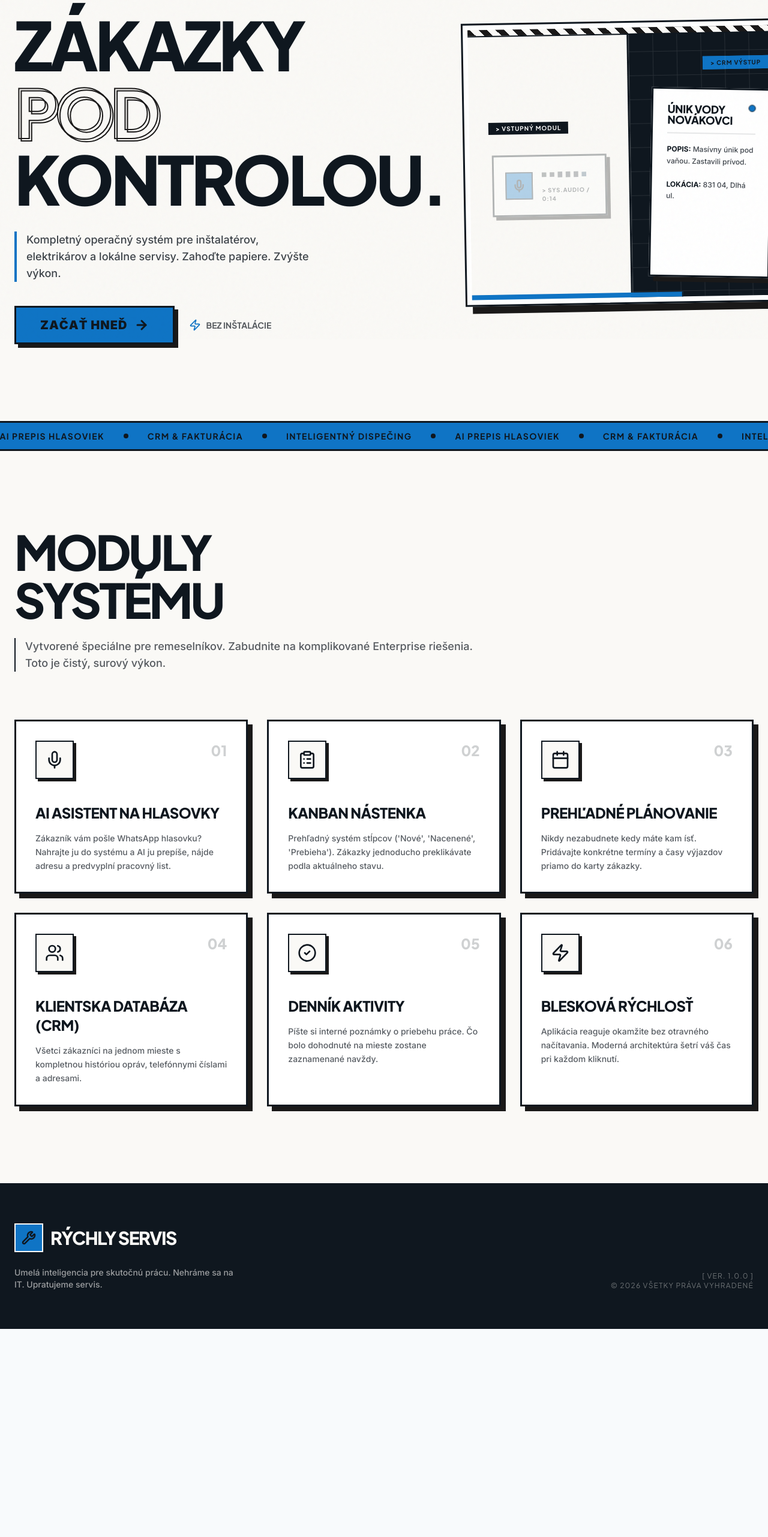
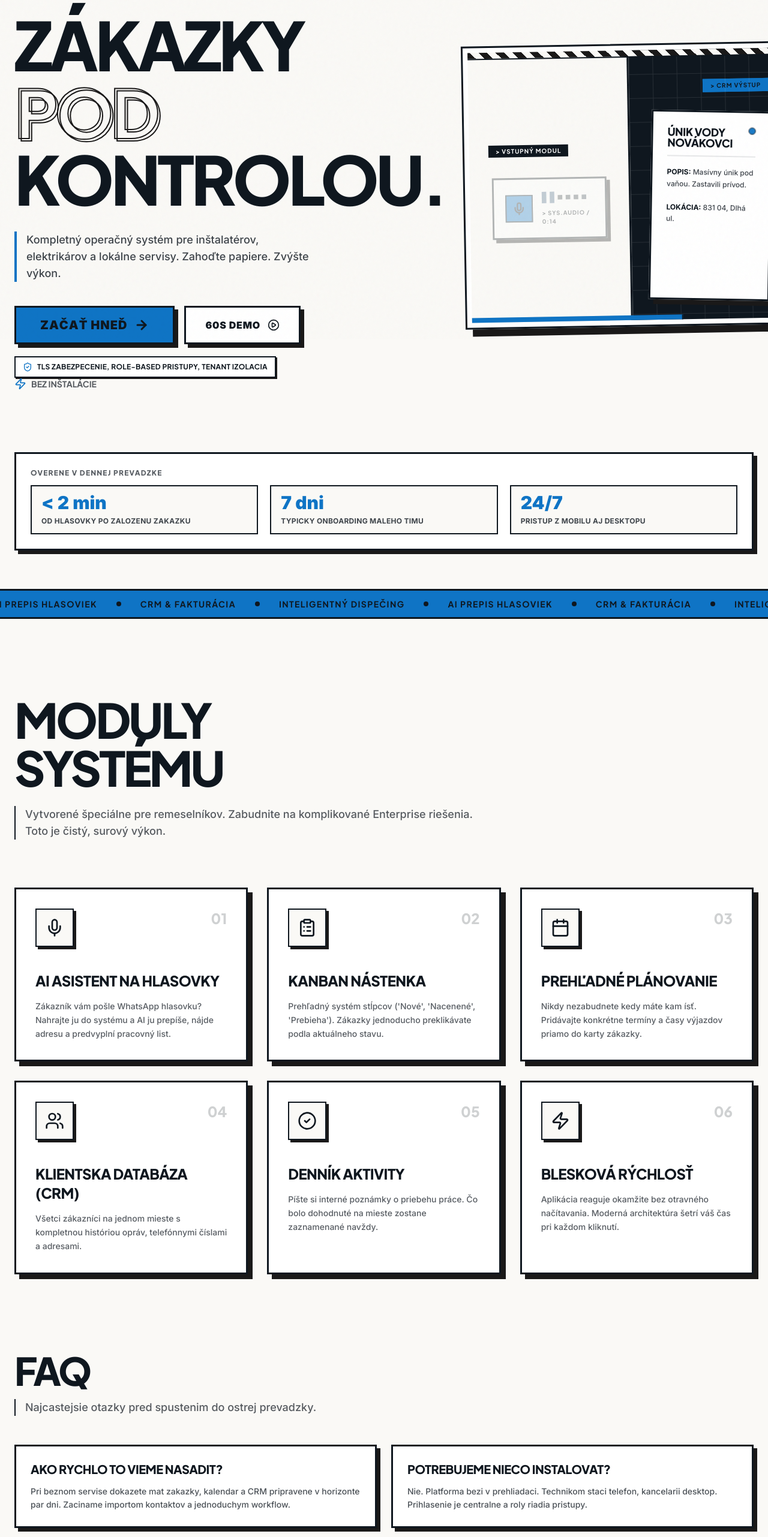
Before and after one commit to Dospalko/plumbside, a Next.js app in the folder frontend/: page / in a window 1280 px wide. Shown: the part 234-2797 px from the top of the page at 60% size. Before the commit the page ends 2450 px from the top, so only its background shows below. Built offline with nearby package versions, Linux system fonts and the light colour scheme.

Commit message:
Improve landing conversion sections and add security headers

```diff
--- a/frontend/next.config.ts
+++ b/frontend/next.config.ts
@@ -1,7 +1,36 @@
 import type { NextConfig } from "next";
 
 const nextConfig: NextConfig = {
-  /* Vercel handles build optimization automatically */
+  async headers() {
+    return [
+      {
+        source: "/(.*)",
+        headers: [
+          {
+            key: "X-Frame-Options",
+            value: "DENY",
+          },
+          {
+            key: "X-Content-Type-Options",
+            value: "nosniff",
+          },
+          {
+            key: "Referrer-Policy",
+            value: "strict-origin-when-cross-origin",
+          },
+          {
+            key: "Permissions-Policy",
+            value: "camera=(), microphone=(), geolocation=()",
+          },
+          {
+            key: "Content-Security-Policy",
+            value:
+              "default-src 'self'; script-src 'self' 'unsafe-inline' 'unsafe-eval'; style-src 'self' 'unsafe-inline'; img-src 'self' data: blob: https:; font-src 'self' data:; connect-src 'self' https:; frame-ancestors 'none'; base-uri 'self'; form-action 'self'",
+          },
+        ],
+      },
+    ];
+  },
 };
 
 export default nextConfig;
--- a/frontend/src/app/page.tsx
+++ b/frontend/src/app/page.tsx
@@ -2,7 +2,7 @@
 
 import { useEffect, useState } from "react";
 import Link from "next/link";
-import { ArrowRight, Wrench, CheckCircle2, Mic, ClipboardList, Calendar, Users, Zap } from "lucide-react";
+import { ArrowRight, Wrench, CheckCircle2, Mic, ClipboardList, Calendar, Users, Zap, ShieldCheck, PlayCircle } from "lucide-react";
 import { motion, useScroll, useTransform } from "framer-motion";
 
 export default function LandingPage() {
@@ -70,22 +70,51 @@ export default function LandingPage() {
               Kompletný operačný systém pre inštalatérov, elektrikárov a lokálne servisy. Zahoďte papiere. Zvýšte výkon.
             </p>
 
-            <div className="flex flex-col sm:flex-row gap-6 items-start sm:items-center">
+            <div className="flex flex-col sm:flex-row gap-4 items-start sm:items-center">
               <Link href="/login" className="w-full sm:w-auto">
                 <button className="w-full h-16 px-10 bg-primary text-foreground font-black text-xl uppercase tracking-wider border-[3px] border-foreground shadow-[6px_6px_0px_#1a1919] hover:shadow-[2px_2px_0px_#1a1919] hover:translate-x-[4px] hover:translate-y-[4px] transition-all flex items-center justify-center gap-3">
                   ZAČAŤ HNEĎ <ArrowRight className="w-6 h-6 stroke-[3]" />
                 </button>
               </Link>
-              <div className="flex items-center gap-2 font-heading text-sm text-foreground/70 font-bold uppercase self-center sm:self-auto mt-4 sm:mt-0">
-                <Zap className="h-5 w-5 text-primary" />
-                <span>Bez inštalácie</span>
-              </div>
+              <a href="#demo" className="w-full sm:w-auto">
+                <button className="w-full h-16 px-8 bg-white text-foreground font-black text-base uppercase tracking-wider border-[3px] border-foreground shadow-[6px_6px_0px_#1a1919] hover:shadow-[2px_2px_0px_#1a1919] hover:translate-x-[4px] hover:translate-y-[4px] transition-all flex items-center justify-center gap-3">
+                  60s Demo <PlayCircle className="w-5 h-5" />
+                </button>
+              </a>
+            </div>
+
+            <div className="mt-5 inline-flex items-center gap-2 border-[2px] border-foreground bg-white px-3 py-2 shadow-[2px_2px_0px_#1a1919]">
+              <ShieldCheck className="h-4 w-4 text-primary" />
+              <span className="font-heading text-xs font-bold uppercase tracking-wide text-foreground">
+                TLS zabezpecenie, role-based pristupy, tenant izolacia
+              </span>
+            </div>
+
+            <div className="flex items-center gap-2 font-heading text-sm text-foreground/70 font-bold uppercase self-center sm:self-auto mt-4 sm:mt-0">
+              <Zap className="h-5 w-5 text-primary" />
+              <span>Bez inštalácie</span>
             </div>
           </div>
 
           {/* Hero Visual (Demo Component) */}
-          <div className="flex-1 w-full">
+          <div id="demo" className="flex-1 w-full">
             <HeroDemo />
+          </div>
+        </section>
+
+        <section className="px-6 max-w-[1400px] mx-auto -mt-6 mb-16">
+          <div className="w-full bg-white border-[3px] border-foreground shadow-[6px_6px_0px_#1a1919] p-4 md:p-6">
+            <p className="font-heading text-[11px] md:text-xs font-black uppercase tracking-widest text-foreground/70 mb-3">
+              Overene v dennej prevadzke
+            </p>
+            <div className="grid grid-cols-1 md:grid-cols-3 gap-3 md:gap-5">
+              {TRUST_ITEMS.map((item) => (
+                <div key={item.label} className="border-[2px] border-foreground bg-[#FAF9F6] px-4 py-3">
+                  <p className="text-2xl md:text-3xl font-black text-primary leading-none">{item.value}</p>
+                  <p className="mt-2 text-xs font-bold uppercase tracking-wide text-foreground/80">{item.label}</p>
+                </div>
+              ))}
+            </div>
           </div>
         </section>
 
@@ -110,7 +139,7 @@ export default function LandingPage() {
         </div>
 
         {/* Features Section Container */}
-        <section className="py-32 px-6 max-w-[1400px] mx-auto">
+        <section id="moduly" className="py-32 px-6 max-w-[1400px] mx-auto">
           <div className="mb-20 max-w-3xl">
             <h2 className="text-[3rem] md:text-[5rem] font-black uppercase tracking-tighter leading-[1.0] text-foreground mb-6">
               MODULY<br/>SYSTÉMU
@@ -132,6 +161,26 @@ export default function LandingPage() {
                 <h3 className="text-2xl font-black uppercase tracking-tight text-foreground mb-4">{feature.title}</h3>
                 <p className="font-sans font-medium text-sm text-foreground/70 leading-relaxed flex-1">{feature.description}</p>
               </div>
+            ))}
+          </div>
+        </section>
+
+        <section id="faq" className="pb-28 px-6 max-w-[1400px] mx-auto">
+          <div className="mb-12 max-w-3xl">
+            <h2 className="text-[2.5rem] md:text-[4rem] font-black uppercase tracking-tighter leading-[1.0] text-foreground mb-4">
+              FAQ
+            </h2>
+            <p className="font-sans font-medium text-lg text-foreground/70 border-l-[2px] border-foreground pl-4">
+              Najcastejsie otazky pred spustenim do ostrej prevadzky.
+            </p>
+          </div>
+
+          <div className="grid md:grid-cols-2 gap-6">
+            {FAQ_ITEMS.map((item) => (
+              <article key={item.question} className="bg-white border-[3px] border-foreground shadow-[6px_6px_0px_#1a1919] p-6">
+                <h3 className="text-xl font-black uppercase tracking-tight text-foreground mb-3">{item.question}</h3>
+                <p className="font-sans text-sm font-medium text-foreground/75 leading-relaxed">{item.answer}</p>
+              </article>
             ))}
           </div>
         </section>
@@ -193,6 +242,45 @@ const FEATURES = [
     description: "Aplikácia reaguje okamžite bez otravného načítavania. Moderná architektúra šetrí váš čas pri každom kliknutí.",
     icon: Zap,
   }
+];
+
+const TRUST_ITEMS = [
+  { value: "< 2 min", label: "Od hlasovky po zalozenu zakazku" },
+  { value: "7 dni", label: "Typicky onboarding maleho timu" },
+  { value: "24/7", label: "Pristup z mobilu aj desktopu" },
+];
+
+const FAQ_ITEMS = [
+  {
+    question: "Ako rychlo to vieme nasadit?",
+    answer:
+      "Pri beznom servise dokazete mat zakazky, kalendar a CRM pripravene v horizonte par dni. Zaciname importom kontaktov a jednoduchym workflow.",
+  },
+  {
+    question: "Potrebujeme nieco instalovat?",
+    answer:
+      "Nie. Platforma bezi v prehliadaci. Technikom staci telefon, kancelarii desktop. Prihlasenie je centralne a roly riadia pristupy.",
+  },
+  {
+    question: "Co je s bezpecnostou dat?",
+    answer:
+      "Pouzivame HTTPS, tenant izolaciu a role-based pristupy. Kazda firma vidi iba svoje data a citlive operacie su kontrolovane na serveri.",
+  },
+  {
+    question: "Vieme importovat existujucich zakaznikov?",
+    answer:
+      "Ano, cez CSV import. Dostanete sablonu stlpcov name, phone, email, address, notes a system importuje validne riadky aj s reportom chyb.",
+  },
+  {
+    question: "Je to vhodne aj pre mensi tim?",
+    answer:
+      "Presne na to je to navrhnute. Procesy su jednoduche, bez enterprise balastu, no stale mate poriadok v zakazkach, terminoch a komunikacii.",
+  },
+  {
+    question: "Ako prebieha podpora po spusteni?",
+    answer:
+      "Po nasadeni doladime workflow podla realnej prevadzky a vratime sa k metrikam vykonu. Ciel je menej chaosu a rychlejsi cashflow.",
+  },
 ];
 
 function HeroDemo() {
```
Also changed, not shown: 2 other files (tests, documents, lock files or other folders).
